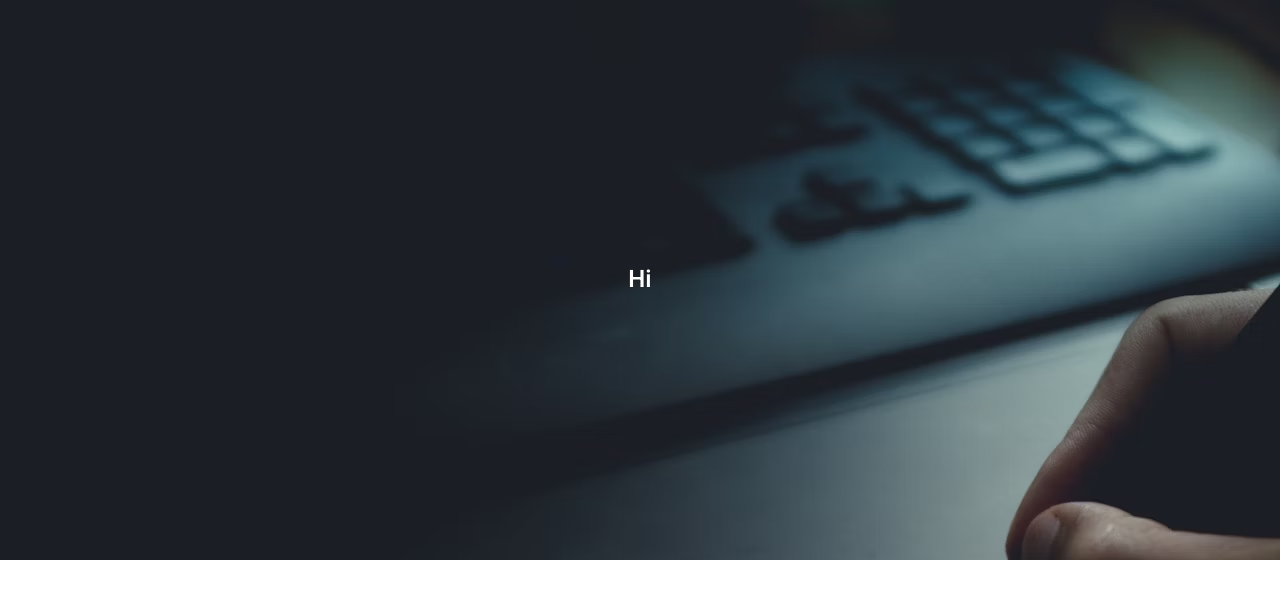
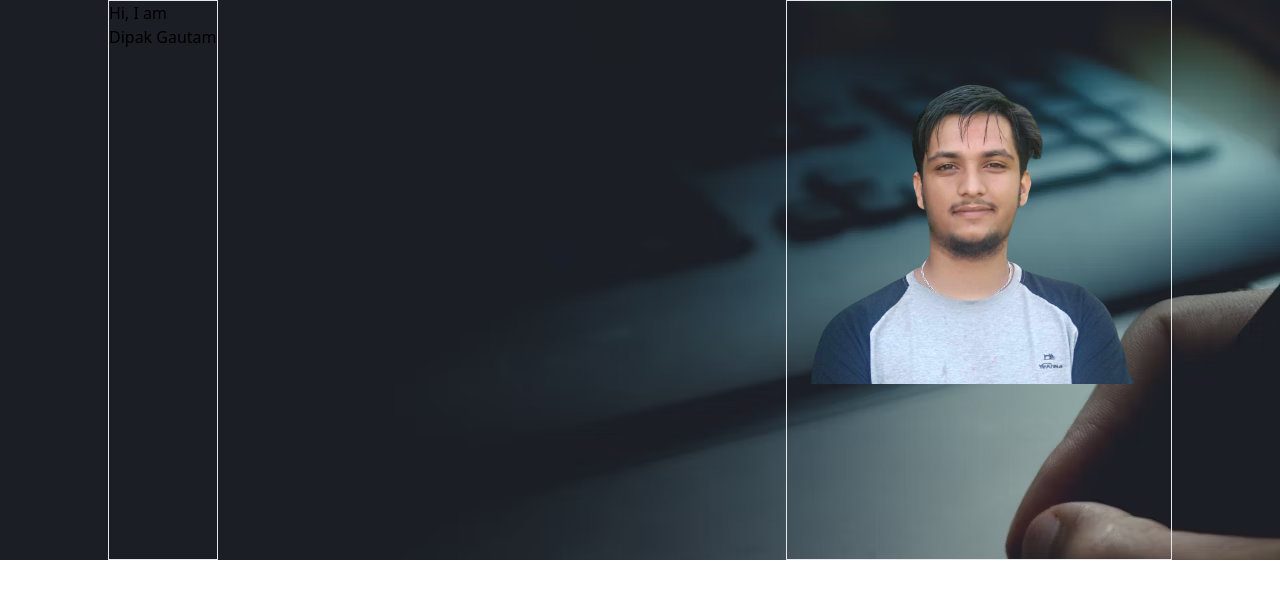
Before and after one commit to Dipak-Gautam/New-Portfolio, a React (Vite) app: page / in a window 1280 px wide. Shown: the top 598 px of the page. Built offline with nearby package versions, Linux system fonts and the light colour scheme.

Commit message:
trying pictures

```diff
--- a/src/Components/HeroImage/Heroimage.jsx
+++ b/src/Components/HeroImage/Heroimage.jsx
@@ -3,14 +3,22 @@ import bgimage from "./bgImage/backgroundnew.avif";
 
 const Heroimage = () => {
   return (
-    <div>
+    <>
       <div
         style={{ backgroundImage: `url(${bgimage})` }}
-        className="h-[70vh] flex justify-center items-center "
+        className="h-[70vh]  md:px-20 "
       >
-        <p className="text-white text-2xl  font-semibold font-heebo">Hi</p>
+        <div className="flex justify-between mx-7 h-full">
+          <div className="items-center justify-center h-full border">
+            <p>Hi, I am</p>
+            <p> Dipak Gautam</p>
+          </div>
+          <div className=" border">
+            <img src="assets/images/nobgprofile.png" alt="" className="w-96" />
+          </div>
+        </div>
       </div>
-    </div>
+    </>
   );
 };
 
```
Also changed, not shown: public/assets/images/nobgprofile.png (added), public/assets/images/profilecopy.jpg (added).
